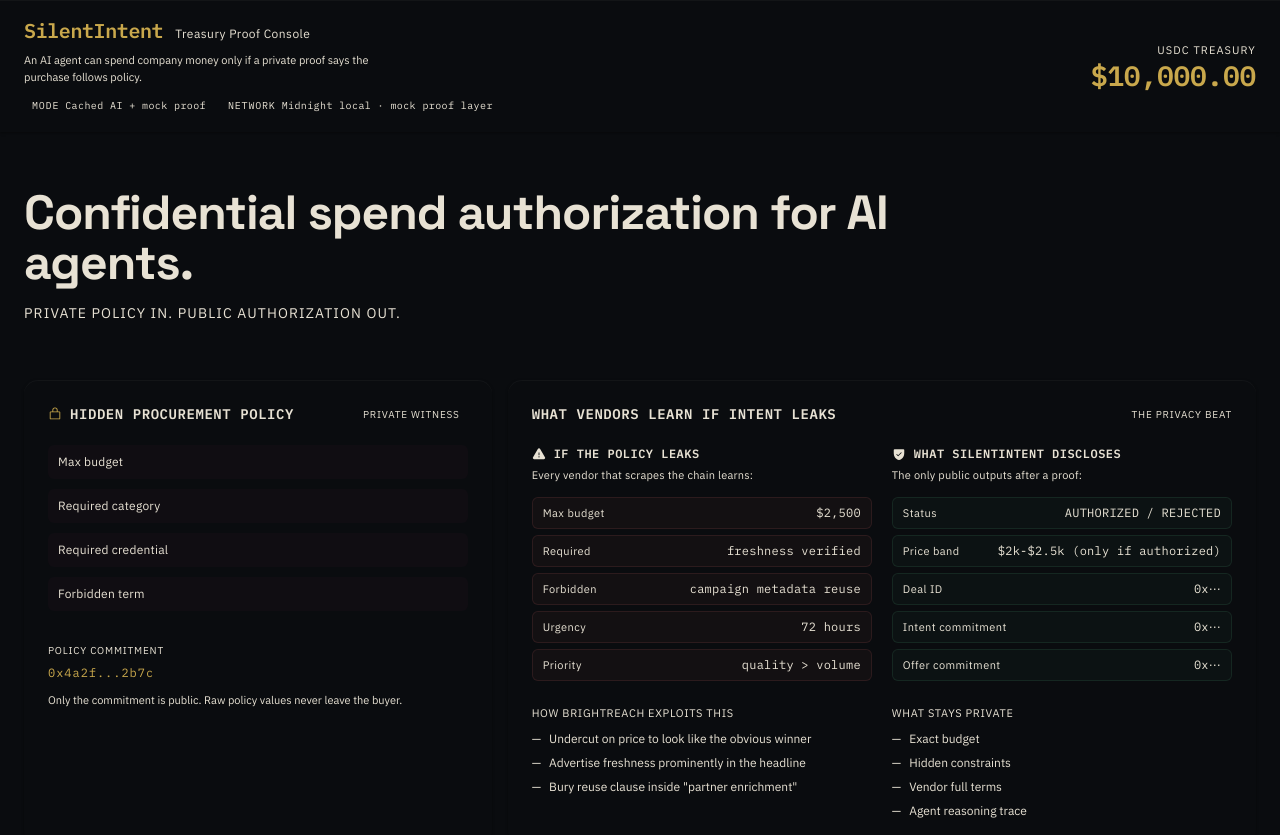
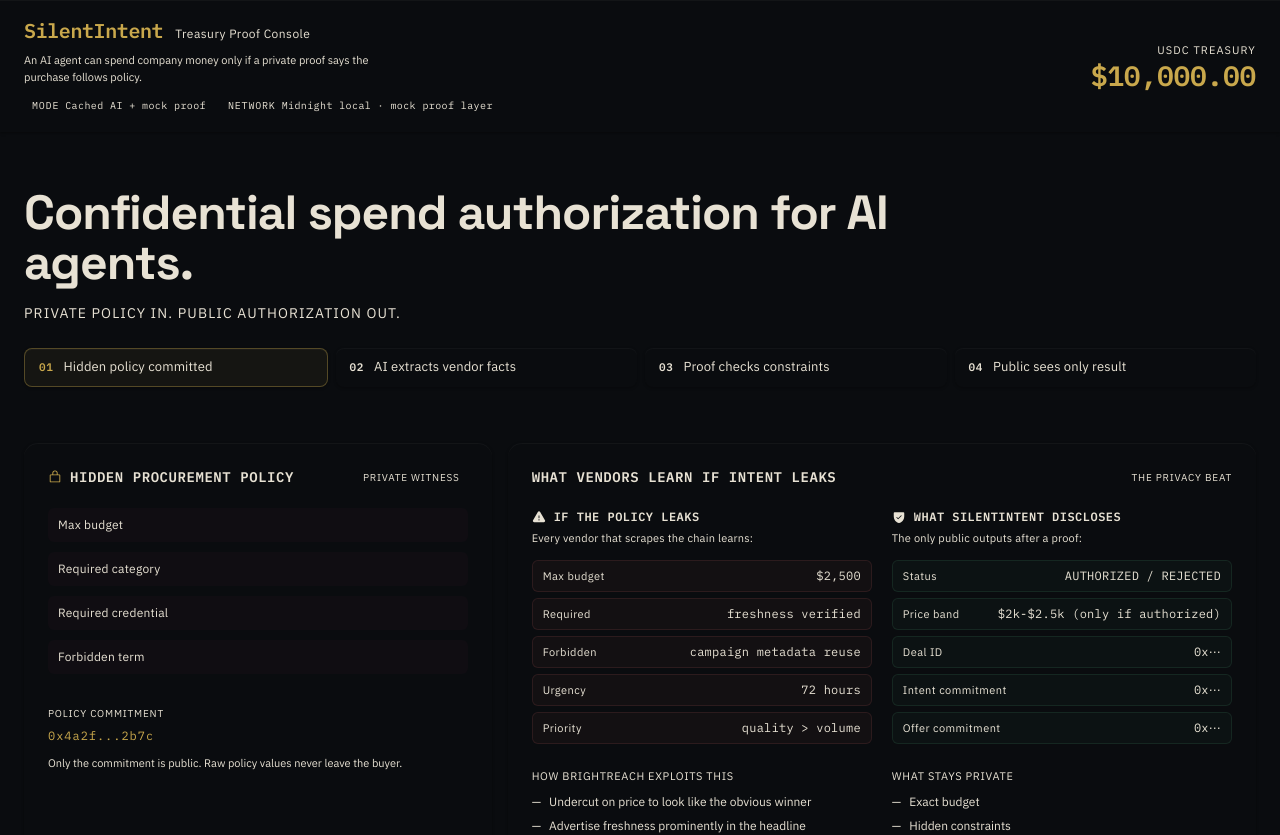
Before and after one commit to vishnumahesha/silentintent, a Next.js app: page / in a window 1280 px wide. Shown: the top 835 px of the page. Built offline with nearby package versions, Linux system fonts and the light colour scheme.

Commit message:
[components] add demo narrative stepper

```diff
--- a/app/page.tsx
+++ b/app/page.tsx
@@ -9,6 +9,7 @@
 import AIExtractionPanel from '@/components/AIExtractionPanel';
 import PublicVerifier from '@/components/PublicVerifier';
 import DemoControls from '@/components/DemoControls';
+import NarrativeStepper from '@/components/NarrativeStepper';
 
 const TREASURY_START = 1000000;
 const VENDOR_B_COST = 225000;
@@ -168,6 +169,9 @@
           >
             Private policy in. Public authorization out.
           </p>
+          <div style={{ marginTop: '24px' }}>
+            <NarrativeStepper />
+          </div>
         </div>
 
         <div
--- /dev/null
+++ b/components/NarrativeStepper.tsx
@@ -0,0 +1,73 @@
+'use client';
+
+const STEPS = [
+  { n: '01', label: 'Hidden policy committed' },
+  { n: '02', label: 'AI extracts vendor facts' },
+  { n: '03', label: 'Proof checks constraints' },
+  { n: '04', label: 'Public sees only result' },
+];
+
+export default function NarrativeStepper() {
+  return (
+    <div
+      style={{
+        display: 'flex',
+        flexWrap: 'wrap',
+        gap: '8px',
+        alignItems: 'stretch',
+      }}
+    >
+      {STEPS.map((step, i) => {
+        const isFirst = i === 0;
+        return (
+          <div
+            key={step.n}
+            style={{
+              flex: 1,
+              minWidth: '180px',
+              display: 'flex',
+              alignItems: 'center',
+              gap: '10px',
+              padding: '10px 14px',
+              borderRadius: '8px',
+              border: isFirst
+                ? '1px solid rgba(201,168,76,0.35)'
+                : '1px solid var(--color-border)',
+              backgroundColor: isFirst
+                ? 'rgba(201,168,76,0.06)'
+                : 'var(--color-surface)',
+              boxShadow: 'inset 0 1px 0 0 rgba(255,255,255,0.03), 0 1px 3px rgba(0,0,0,0.3)',
+            }}
+          >
+            <span
+              style={{
+                fontFamily: "'IBM Plex Mono', monospace",
+                fontSize: '11px',
+                color: isFirst
+                  ? 'var(--color-treasury-gold)'
+                  : 'var(--color-text-tertiary)',
+                fontWeight: 600,
+                letterSpacing: '0.06em',
+              }}
+            >
+              {step.n}
+            </span>
+            <span
+              style={{
+                fontFamily: "'IBM Plex Sans', sans-serif",
+                fontSize: '13px',
+                color: isFirst
+                  ? 'var(--color-text-primary)'
+                  : 'var(--color-text-secondary)',
+                letterSpacing: '0.01em',
+                lineHeight: 1.3,
+              }}
+            >
+              {step.label}
+            </span>
+          </div>
+        );
+      })}
+    </div>
+  );
+}
```
